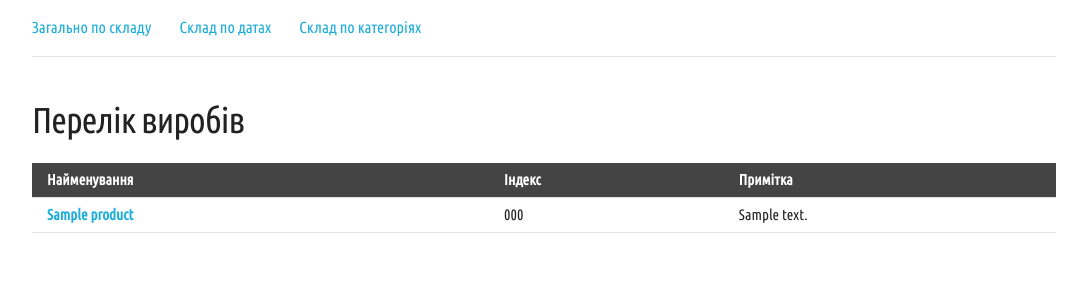
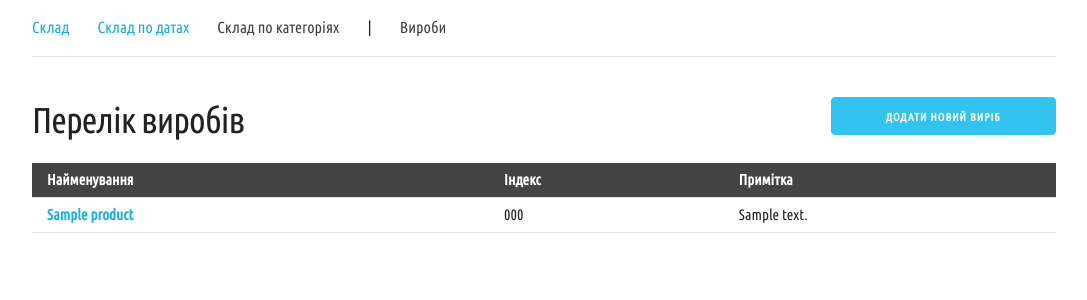
Before and after one commit to samitnuk/warehousedb, a Django app: page /products/ in a window 1280 px wide. Shown: the top 300 px of the page, without its empty margins (96-1183 px from the left). Run offline with Django 3.2, Linux system fonts and the light colour scheme; a user stored in the database is signed in; tables that the repository leaves empty hold one stand-in row (values such as "Sample post"); parts of the project's set-up code (start-up, migrations or seed data) failed here and were passed over.

Commit message:
update templates

```diff
--- a/items/templates/items/base.html
+++ b/items/templates/items/base.html
@@ -33,26 +33,27 @@
                 <ul class="nav-menu">
                     {% url 'main' as main_path %}
                     <li role="presentation" {% if request.path == main_path %}class="nav-active"{% endif %}>
-                        <a href="{% url 'main' %}">Загально по складу</a>
+                        <a href="{% url 'main' %}">Склад</a>
                     </li>
                     {% url 'items_by_dates' as items_by_dates_path %}
                     <li role="presentation" {% if items_by_dates_path in request.path %}class="nav-active"{% endif%}>
                         <a href="{% url 'items_by_dates' %}">Склад по датах</a>
                     </li>
-                    {% url 'items_by_categories' 1 as items_by_categories_path %}
+                    {% url 'items_by_categories' as items_by_categories_path %}
                     <li role="presentation" {% if items_by_categories_path in request.path %}class="nav-active"{% endif%}>
-                        <a href="{% url 'items_by_categories' 1 %}">Склад по категоріях</a>
+                        <a href="{% url 'items_by_categories' %}">Склад по категоріях</a>
+                    </li>
+                    <li>|</li>
+                    {% url 'products' as products_path %}
+                    <li role="presentation" {% if products_path in request.path %}class="nav-active"{% endif%}>
+                        <a href="{% url 'products' %}">Вироби</a>
+                    </li>
                 </ul>
             </div>
         </div>
         {% endblock navigation %}
 
-        <!-- header -->
-        <div class="row" id="header">
-            <div class="u-full-width">
-                <h3>{% block header %}{% endblock header %}</h3>
-            </div>
-        </div>
+        {% block header %}{% endblock header %}
 
         <!-- status message-->
         {% block status_message %}
--- a/items/templates/items/items_by_categories.html
+++ b/items/templates/items/items_by_categories.html
@@ -3,8 +3,6 @@
 {% load static from staticfiles %}
 
 {% block meta_title %}Склад по категоріях{% endblock meta_title %}
-
-{% block header %}Склад по категоріях{% endblock header %}
 
 {% block content %}
 {% for row in rows %}
--- a/items/templates/items/items_by_dates.html
+++ b/items/templates/items/items_by_dates.html
@@ -7,8 +7,6 @@
 {% block extra_css %}
     <link rel="stylesheet" href="{{ PORTAL_URL }}{% static 'css/pikaday.css' %}" />
 {% endblock extra_css %}
-
-{% block header %}Склад по датах{% endblock header %}
 
 {% block content %}
 
--- a/items/templates/items/main.html
+++ b/items/templates/items/main.html
@@ -3,8 +3,6 @@
 {% load static from staticfiles %}
 
 {% block meta_title %}Загальна інформація{% endblock meta_title %}
-
-{% block header %}Загально по складу{% endblock header %}
 
 {% block content %}
 {% for category in categories %}
--- a/items/templates/items/products.html
+++ b/items/templates/items/products.html
@@ -4,7 +4,15 @@
 
 {% block meta_title %}Перелік виробів{% endblock meta_title %}
 
-{% block header %}Перелік виробів{% endblock header %}
+{% block header %}
+<div class="row" id="header">
+    <div class="nine columns"><h3>Перелік виробів</h3></div>
+    <div class="three columns">
+        <a class="button button-primary u-full-width"
+           href="{% url 'create_new_product' %}">Додати новий виріб</a>
+    </div>
+</div>
+{% endblock header %}
 
 {% block content %}
 <div class="row">
```
Also changed, not shown: items/templates/items/create_new_product.html (+7 -1 lines).
